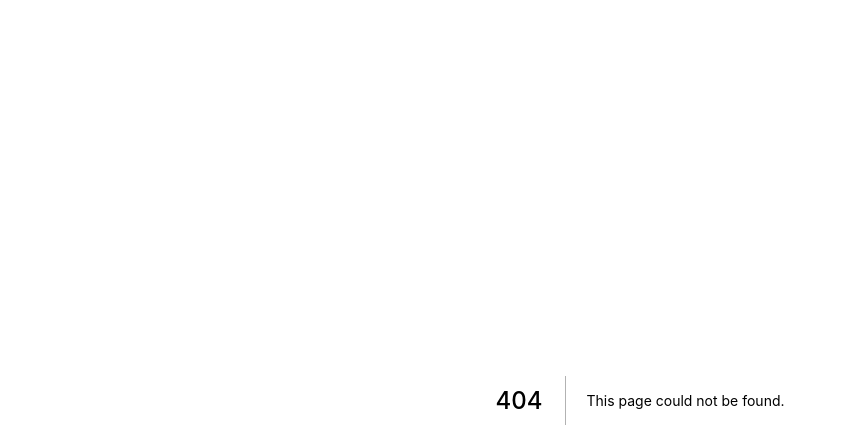
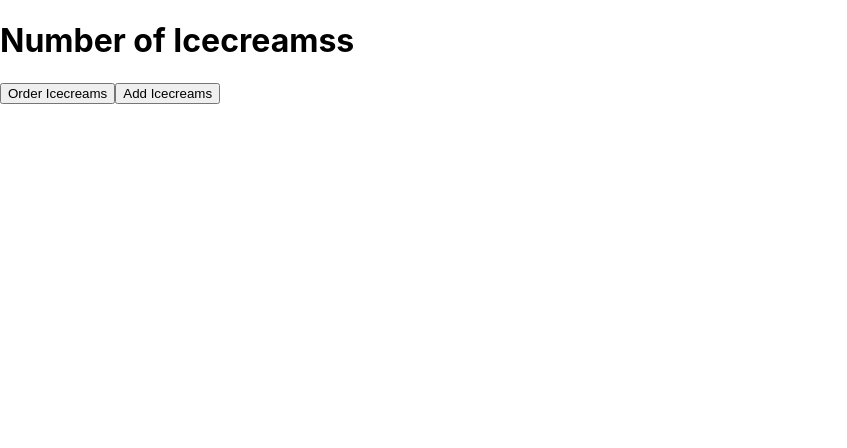
Before and after one commit to Naveen-Karanamu/RTK-Redux, a Next.js app in the folder next-rtk/: page /features/icecream/icecreamView in a window 1280 px wide. Before the commit this address had no page. Shown: the top 448 px of the page, without its empty margins (0-847 px from the left). Built offline with nearby package versions, Linux system fonts and the light colour scheme.

Commit message:
Added: Icecreams View page

```diff
--- /dev/null
+++ b/next-rtk/pages/features/icecream/icecreamView.tsx
@@ -0,0 +1,13 @@
+const IcecreamView = () => {
+    return (
+      <>
+        <div>
+          <h1>Number of Icecreamss</h1>
+          <button>Order Icecreams</button>
+          <button>Add Icecreams</button>
+        </div>
+      </>
+    );
+  };
+
+  export default IcecreamView
```
